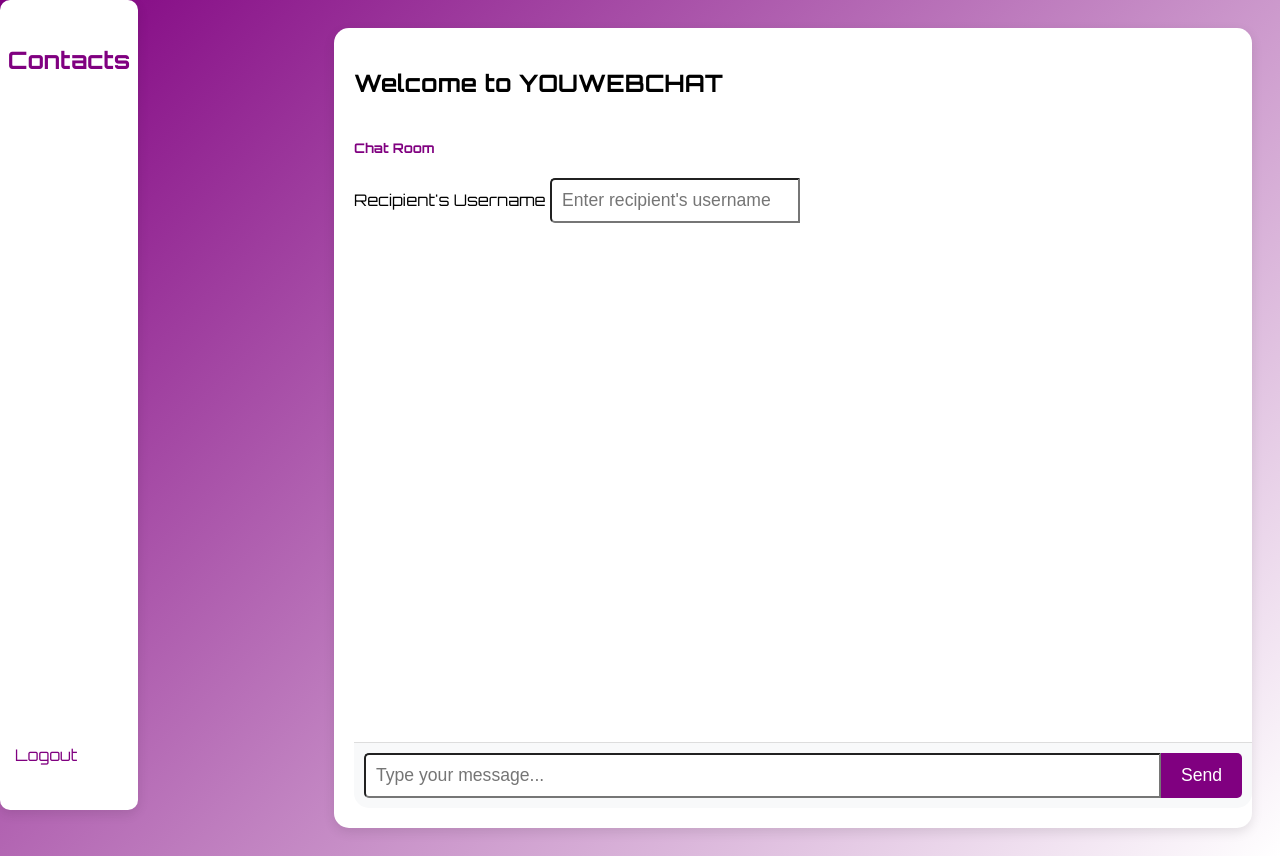
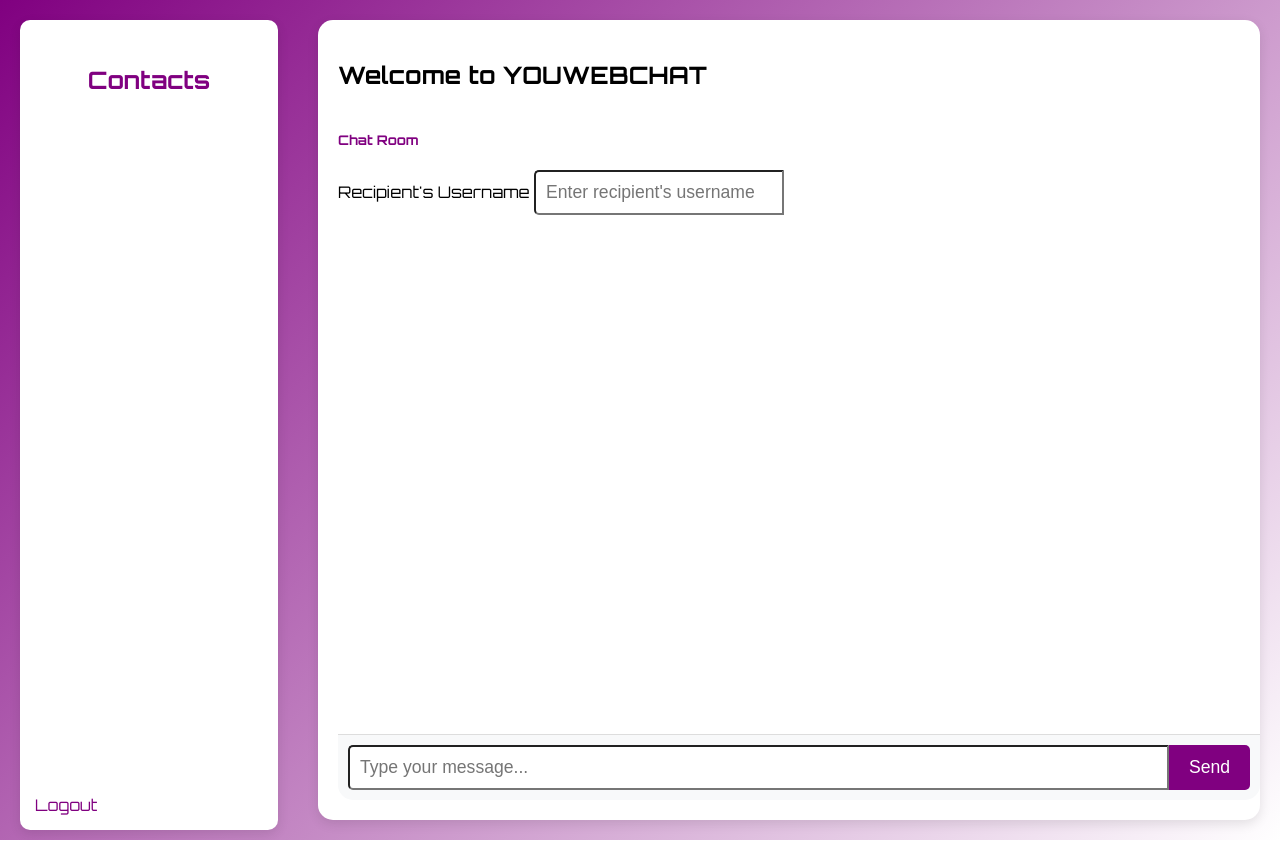
Before and after one commit to MoTECH01111/WEBCHAT---SF--PRO, a Flask app: page /chat in a window 1280 px wide. Run offline with Flask 3, Linux system fonts and the light colour scheme; some libraries are stand-ins or nearby versions.

Commit message:
CSS Changes - Layout

```diff
--- a/Static/styles.css
+++ b/Static/styles.css
@@ -4,6 +4,8 @@
 /* Global and background styling */
 body {
     font-family: 'Orbitron', sans-serif;
+    margin: 0;
+    padding: 0;
 }
 
 .gradient-bg {
@@ -20,20 +22,20 @@ body {
     width: 100%;
     height: 100vh;
     padding: 20px;
+    gap: 40px;
 }
 
 /* Sidebar Styling */
 .sidebar {
+    display: flex;
+    flex-direction: column;
     background-color: #fff;
-    width: 10%; /* Adjusted to make more space for chat area */
+    width: 20%; /* Adjusted to make more space for chat area */
     padding: 5px;
     border-radius: 10px;
     box-shadow: 0px 4px 12px rgba(0, 0, 0, 0.1);
-    position: fixed;
-    top: 0;
-    left: 0;
     height: 100vh;
-    overflow-y: auto;
+    overflow-y: hidden;
 }
 
 .logout-link {
@@ -46,6 +48,9 @@ body {
     text-decoration: none;
 }
 
+.logout-link:hover {
+    background-color: #f8f9fa;
+}
 
 .sidebar-title {
     font-size: 1.5rem;
@@ -54,8 +59,11 @@ body {
 }
 
 .contacts-list {
+    flex-grow: 1;
+    overflow-y: auto;
     list-style: none;
     padding: 0;
+    margin-bottom: 10px;
 }
 
 .contacts-list li {
@@ -77,7 +85,7 @@ body {
 }
 
 /* Chat Input Form */
-.input-group {
+/* .input-group {
     display: flex;
 }
 
@@ -90,18 +98,17 @@ body {
 .btn-primary:hover {
     background-color: #660066;
     border-color: #660066;
-}
+} */
 
 /* Chat Area Styling */
 .chat-area {
-    margin-left: 25%; /* Align chat area next to sidebar */
-    width: 75%;
-    padding: 20px;
+    flex: 1;
     display: flex;
     flex-direction: column;
     background-color: #ffffff;
     border-radius: 15px;
     box-shadow: 0px 4px 12px rgba(0, 0, 0, 0.1);
+    padding: 20px;
 }
 
 /* Chat Window Styling */
```
